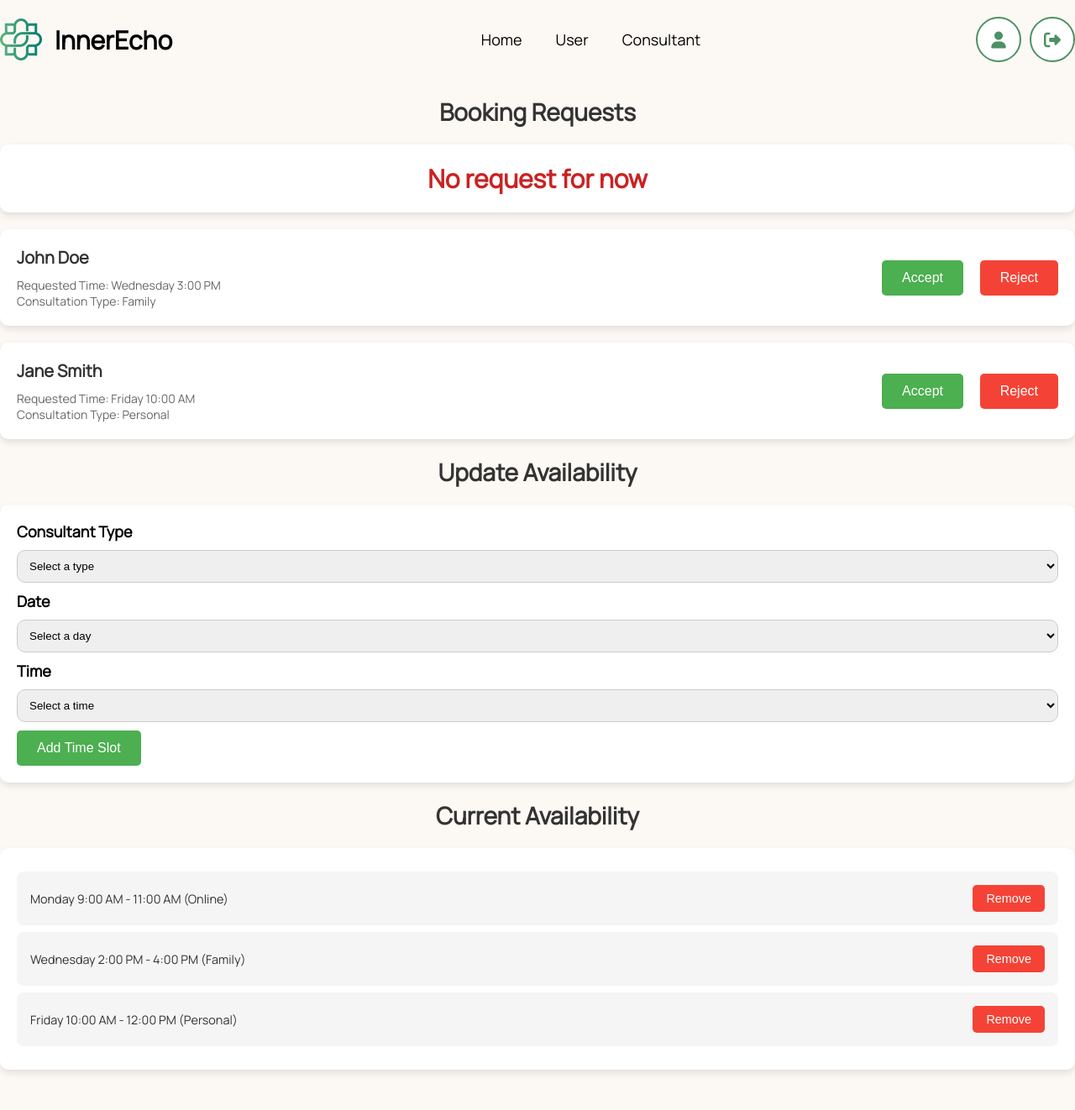
After one commit to HedaetShahriar/Webtech-project, a PHP site: page /consultantDashboard.php in a window 1280 px wide. The commit adds this page. Shown: the whole page at 84% size. Run offline with PHP 8.4, Linux system fonts and the light colour scheme; some libraries are stand-ins or nearby versions.

Commit message:
Added some php file

```diff
--- a/Styles/consultantDashboard.css
+++ b/Styles/consultantDashboard.css
@@ -75,53 +75,85 @@ html {
 
 /* Updated styles */
 .consultant-container {
-    max-width: 1200px;
+    max-width: 1280px;
     margin: 0 auto;
-    padding: 2rem;
 }
 
 .section-title {
-    font-size: 1.75rem;
+    font-size: 28px;
     color: #333;
-    margin-bottom: 1.5rem;
+    margin-top: 20px;
+    margin-bottom: 20px;
     text-align: center;
 }
 
+.container{
+    margin: 0 auto;
+    background-color: white;
+    border-radius: 10px;
+    box-shadow: 0 4px 8px rgba(0, 0, 0, 0.1);
+    padding: 20px;
+}
+/* form */
+
+.form{
+    display: flex;
+    flex-direction: column;
+    gap: 10px;
+    text-align: left;
+}
+label {
+    font-weight: bold;
+}
+input, select, textarea {
+    padding: 10px;
+    border: 1px solid #ccc;
+    border-radius: 10px;
+}
 /* Requests Section */
 .requests-section {
-    margin-bottom: 3rem;
+    margin-bottom: 20px;
 }
 
 .request-card {
     background: #fff;
     border-radius: 10px;
     box-shadow: 0 4px 8px rgba(0, 0, 0, 0.1);
-    padding: 1.5rem;
-    margin: 1rem 0;
+    padding: 20px;
+    margin: 20px 0;
     display: flex;
     justify-content: space-between;
     align-items: center;
 }
+.no-request {
+    background: #fff;
+    border-radius: 10px;
+    box-shadow: 0 4px 8px rgba(0, 0, 0, 0.1);
+    padding: 20px;
+    margin: 20px 0;
+    font-size: 20px;
+    color: #ca2222;
+    text-align: center;
+}
 
 .request-info h3 {
-    font-size: 1.25rem;
+    font-size: 20px;
     color: #333;
-    margin-bottom: 0.5rem;
+    margin-bottom: 10px;
 }
 
 .request-info p {
-    font-size: 0.9rem;
+    font-size: 14px;
     color: #666;
 }
 
 .request-actions button {
-    margin-left: 1rem;
+    margin-left: 16px;
     padding: 0.75rem 1.5rem;
     border: none;
     border-radius: 5px;
     cursor: pointer;
-    font-size: 1rem;
-    transition: all 0.3s ease;
+    font-size: 16px;
 }
 
 .accept-btn {
--- a/UserPage.html
+++ b/UserPage.php
@@ -16,7 +16,7 @@
             </div>
             <ul class="nav-links display-flex ">
                 <li><a href="">Home</a></li>
-                <li><a href="about.html">About Us</a></li>
+                <li><a href="about.php">About Us</a></li>
                 <li><a href="">Services</a></li>
                 <li><a href="">Pages</a></li>
             </ul>
--- /dev/null
+++ b/consultantDashboard.php
@@ -0,0 +1,126 @@
+<!DOCTYPE html>
+<html lang="en">
+<head>
+    <meta charset="UTF-8">
+    <meta name="viewport" content="width=device-width, initial-scale=1.0">
+    <title>Consultant Portal - InnerEcho</title>
+    <link rel="stylesheet" href="Styles/consultantDashboard.css">
+    <script src="https://kit.fontawesome.com/6a2c66ea03.js" crossorigin="anonymous"></script>
+</head>
+<body class="manrope-font">
+    <header>
+        <nav class="nav-bar display-flex">
+            <div class="nav-logo display-flex">
+                <img src="images/logo.png" alt="InnerEcho Logo" class="logo">
+                <h1 class="nav-title"> InnerEcho </h1>
+            </div>
+            <ul class="nav-links display-flex ">
+                <li><a href="adminDashboard.php">Home</a></li>
+                <li><a href="adminUserInfo.php">User</a></li>
+                <li><a href="adminConsultantInfo.php">Consultant</a></li>
+            </ul>
+            <div class="nav-buttons display-flex">
+                <div class="icon-circle">
+                    <a href="adminConsultantInfo.php"><i class="fa-solid fa-user"></i></a>
+                </div>
+                <div class="icon-circle">
+                    <a href="login.php"><i class="fa-solid fa-right-from-bracket"></i></a>
+                </div>
+
+            </div>
+        </nav>
+
+    <main class="consultant-container">
+        <!-- Requests Section -->
+        <section class="request-section">
+            <h2 class="section-title">Booking Requests</h2>
+            <div class="no-request">
+                <h1>No request for now</h1>
+            </div>
+            <div class="request-card">
+                <div class="request-info">
+                    <h3>John Doe</h3>
+                    <p>Requested Time: Wednesday 3:00 PM</p>
+                    <p>Consultation Type: Family</p>
+                </div>
+                <div class="request-actions">
+                    <button class="accept-btn">Accept</button>
+                    <button class="reject-btn">Reject</button>
+                </div>
+            </div>
+            <div class="request-card">
+                <div class="request-info">
+                    <h3>Jane Smith</h3>
+                    <p>Requested Time: Friday 10:00 AM</p>
+                    <p>Consultation Type: Personal</p>
+                </div>
+                <div class="request-actions">
+                    <button class="accept-btn">Accept</button>
+                    <button class="reject-btn">Reject</button>
+                </div>
+            </div>
+        </section>
+
+        <!-- Update Availability Section -->
+         <section>
+            <h2 class="section-title">Update Availability</h2>
+            <div class="container">
+                <form action=" "class="form">
+                    <label for="ctype">Consultant Type</label>
+                    <select name="ctype" id="ctype">
+                        <option>Select a type</option>
+                        <option value="online">Online</option>
+                        <option value="family">Family</option>
+                        <option value="personal">Personal</option>
+                    </select>
+                    <label for="date">Date</label>
+                    <select name="date" id="date" >
+                        <option>Select a day</option>
+                        <option value="Sunday-Tuesday">Sunday-Tuesday</option>
+                        <option value="Monday-Wednesday">Monday-Wednesday</option>
+                        <option value="Thursday">Thursday</option>
+                        <option value="Friday">Friday</option>
+                        <option value="Saturday">Saturday</option>
+                    </select>
+                    <label for="time">Time</label>
+                    <select name="time" id="time">
+                        <option>Select a time</option>
+                        <option value="9 AM - 11:00 AM">9:00 AM - 11:00 AM</option>
+                        <option value="11:00 AM - 1:00 PM">11:00 AM - 1:00 PM</option>
+                        <option value="2:00 PM - 4:00 PM">2:00 PM - 4:00 PM</option>
+                        <option value="6:00 PM - 8:00 PM">6:00 PM - 8:00 PM</option>
+                        <option value="7:00 PM - 4:00 PM">7:00 PM - 4:00 PM</option>
+                    </select>
+                    <div>
+                        <button class="add-slot-btn" type="submit">Add Time Slot</button>
+                    </div>
+                </form>
+
+            </div>
+         </section>
+        <!-- Current Availability Section -->
+        <section class="availability-section">
+            <h2 class="section-title">Current Availability</h2>
+            <div class="container">
+            <div class="time-slot">
+                <p>Monday 9:00 AM - 11:00 AM (Online)</p>
+                <button>Remove</button>
+            </div>
+            <div class="time-slot">
+                <p>Wednesday 2:00 PM - 4:00 PM (Family)</p>
+                <button>Remove</button>
+            </div>
+            <div class="time-slot">
+                <p>Friday 10:00 AM - 12:00 PM (Personal)</p>
+                <button>Remove</button>
+            </div>
+        </section>
+    </main>
+
+    <footer>
+        <div class="footer-container">
+            <!-- Same footer as previous pages -->
+        </div>
+    </footer>
+</body>
+</html>
--- a/dashboard.html
+++ b/dashboard.php
@@ -14,12 +14,12 @@
                 <h1 class="nav-title"> InnerEcho </h1>
             </div>
             <ul class="nav-links display-flex ">
-                <li><a href="index.html">Home</a></li>
-                <li><a href="about.html">About Us</a></li>
+                <li><a href="index.php">Home</a></li>
+                <li><a href="about.php">About Us</a></li>
                 <li><a href="">Services</a></li>
                 <li><a href="">Pages</a></li>
             </ul>
-            <a href="login.html"><button class="btn-primary">Login</button></a>
+            <a href="login.php"><button class="btn-primary">Login</button></a>
         </nav>
     </header>
 
--- a/login.html
+++ b/login.php
@@ -10,7 +10,7 @@
     <div class="container">
         <div class="form-section">
             <h1>Welcome Back!</h1>
-            <p>Don't have an account yet? <a href="signup.html">Sign Up</a></p>
+            <p>Don't have an account yet? <a href="signup.php">Sign Up</a></p>
             <form>
                 <input type="text" placeholder="Username" required>
                 <input type="password" placeholder="Password" required>
@@ -20,7 +20,7 @@
                     </label>
                     <a href="#">Forgot Password?</a>
                 </div>
-                <button type="submit" onclick="UserPage.html">Login</button>
+                <button type="submit" onclick="UserPage.php">Login</button>
                 <!-- <button type="submit">Login</button> -->
             </form>
         </div>
--- a/signup.html
+++ b/signup.php
@@ -31,7 +31,7 @@
                 <input type="password" id="password" name="password" placeholder="Enter your password">
 
                 <button type="submit">Sign Up</button>
-                <p>Already have an account? <a href="Login.html">Log in</a></p>
+                <p>Already have an account? <a href="Login.php">Log in</a></p>
             </form>
         </div>
     </div>
```
Also changed, not shown: about.php (renamed from about.html, +4 -5 lines), addConsultant.php (renamed from addUser.html, +5 -5 lines), addUser.php (renamed from addConsultant.html, +5 -5 lines), adminConsultantInfo.php (renamed from adminConsultantInfo.html, +9 -9 lines), adminDashboard.php (renamed from adminDashboard.html, +9 -9 lines), adminUserInfo.php (renamed from adminUserInfo.html, +5 -5 lines), bookAppointment.php (renamed from bookAppointment.html, +5 -6 lines), conformation.html (deleted, +0 -49 lines), consultantDashboard.html (deleted, +0 -114 lines), index.php (renamed from index.html, +15 -16 lines), journal.php (renamed from journal.html, +4 -4 lines), self_assesment.html (deleted, +0 -154 lines), therapist.php (renamed from therapist.html, +6 -7 lines), userProfile.php (renamed from userProfile.html).
